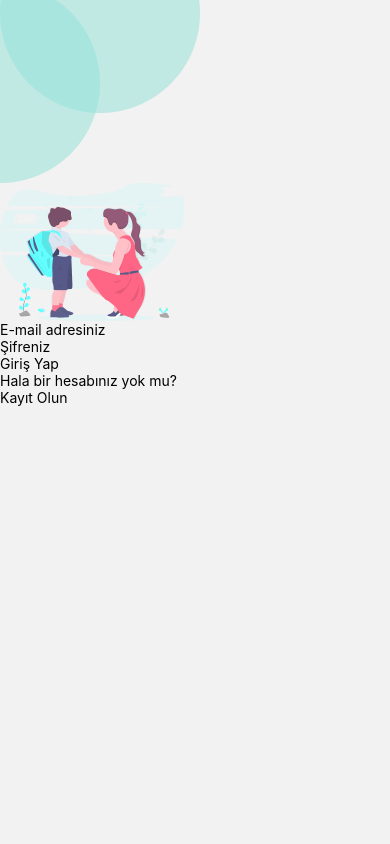
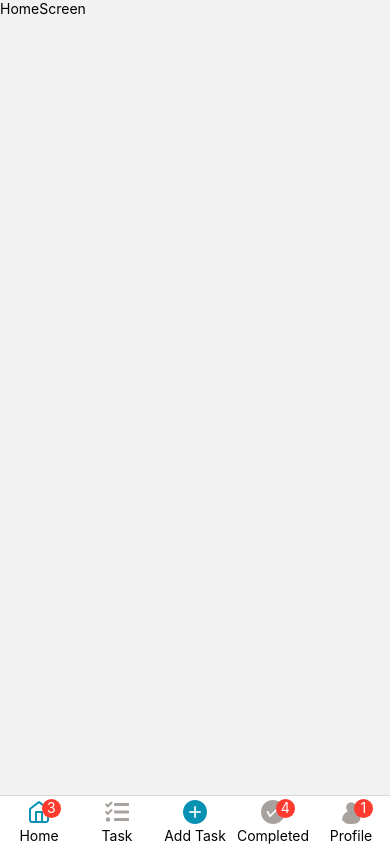
Before and after one commit to ibrahimkamay/rn_todo_app, a React Native app: screen / in a window 390 px wide. Built offline with nearby package versions, Linux system fonts and the light colour scheme.

Commit message:
added bottom bar for users

```diff
--- a/package.json
+++ b/package.json
@@ -10,6 +10,7 @@
   },
   "dependencies": {
     "@expo/vector-icons": "^14.0.2",
+    "@react-navigation/bottom-tabs": "^6.6.1",
     "@react-navigation/native": "^6.1.18",
     "@react-navigation/stack": "^6.4.1",
     "@reduxjs/toolkit": "^2.2.7",
--- a/src/navigation/UserStack.js
+++ b/src/navigation/UserStack.js
@@ -1,10 +1,116 @@
-import { Text, View } from "react-native";
 import React from "react";
+import { Text } from "react-native";
+import Feather from "@expo/vector-icons/Feather";
+import { createBottomTabNavigator } from "@react-navigation/bottom-tabs";
+import { AntDesign, FontAwesome5, Zocial } from "@expo/vector-icons";
+
+import {
+  HomeScreen,
+  TaskScreen,
+  Profile,
+  AddTaskScreen,
+  CompletedScreen,
+} from "../screen";
+import { NavigationContainer } from "@react-navigation/native";
+
+const Tab = createBottomTabNavigator();
 
 export default function UserStack() {
   return (
-    <View>
-      <Text>UserStack</Text>
-    </View>
+    <NavigationContainer>
+      <Tab.Navigator screenOptions={{ headerShown: false }}>
+        <Tab.Screen
+          options={{
+            tabBarLabel: ({ focused }) =>
+              focused ? (
+                <Text className="font-bold text-[11px] text-cyan-600">
+                  Home
+                </Text>
+              ) : (
+                <Text className="font-bold text-[11px] text-gray-400">
+                  Home
+                </Text>
+              ),
+            tabBarIcon: ({ focused }) =>
+              focused ? (
+                <Feather name="home" size={24} color="#0891b2" />
+              ) : (
+                <Feather name="home" size={24} color="#a8a29e" />
+              ),
+            tabBarBadge: 3,
+          }}
+          name="Home"
+          component={HomeScreen}
+        />
+        <Tab.Screen
+          options={{
+            tabBarLabel: ({ focused }) =>
+              focused ? (
+                <Text className="text-[11px] text-cyan-600">Task</Text>
+              ) : (
+                <Text className="text-[11px] text-gray-400">Task</Text>
+              ),
+            tabBarIcon: ({ focused }) =>
+              focused ? (
+                <FontAwesome5 name="tasks" size={24} color="#0891b2" />
+              ) : (
+                <FontAwesome5 name="tasks" size={24} color="#a8a29e" />
+              ),
+          }}
+          name="Task"
+          component={TaskScreen}
+        />
+        <Tab.Screen
+          options={{
+            tabBarLabel: () => (
+              <Text className="text-[11px] text-cyan-600">Add Task</Text>
+            ),
+            tabBarIcon: () => (
+              <AntDesign name="pluscircle" size={24} color="#0891b2" />
+            ),
+          }}
+          name="addTask"
+          component={AddTaskScreen}
+        />
+        <Tab.Screen
+          options={{
+            tabBarLabel: ({ focused }) =>
+              focused ? (
+                <Text className="text-[11px] text-cyan-600">Completed</Text>
+              ) : (
+                <Text className="text-[11px] text-gray-400">Completed</Text>
+              ),
+            tabBarIcon: ({ focused }) =>
+              focused ? (
+                <AntDesign name="checkcircle" size={24} color="#0891b2" />
+              ) : (
+                <AntDesign name="checkcircle" size={24} color="#a8a29e" />
+              ),
+            tabBarBadge: 4,
+          }}
+          name="Competed"
+          component={CompletedScreen}
+        />
+        <Tab.Screen
+          options={{
+            tabBarLabel: ({ focused }) =>
+              focused ? (
+                <Text className="text-[11px] text-cyan-600">Profile</Text>
+              ) : (
+                <Text className="text-[11px] text-gray-400">Profile</Text>
+              ),
+            tabBarIcon: ({ focused }) =>
+              focused ? (
+                <Zocial name="guest" size={24} color="#0891b2" />
+              ) : (
+                <Zocial name="guest" size={24} color="#a8a29e" />
+              ),
+            tabBarBadge: 1,
+          }}
+          name="Profile"
+          component={Profile}
+        />
+      </Tab.Navigator>
+    </NavigationContainer>
   );
 }
--- a/src/navigation/index.jsx
+++ b/src/navigation/index.jsx
@@ -5,7 +5,7 @@ import Loader from "../shared/Loader";
 import { useSelector } from "react-redux";
 
 export default function StackNavigator() {
-  const isLogin = false;
+  const isLogin = true;
   const { loader } = useSelector((state) => state.general);
   return (
     <>
--- /dev/null
+++ b/src/screen/AddTaskScreen.jsx
@@ -0,0 +1,10 @@
+import { Text, View } from "react-native";
+import React from "react";
+
+export default function AddTaskScreen() {
+  return (
+    <View>
+      <Text>AddTaskScreen</Text>
+    </View>
+  );
+}
--- /dev/null
+++ b/src/screen/CompletedScreen.jsx
@@ -0,0 +1,10 @@
+import { Text, View } from "react-native";
+import React from "react";
+
+export default function CompletedScreen() {
+  return (
+    <View>
+      <Text>CompletedScreen</Text>
+    </View>
+  );
+}
--- /dev/null
+++ b/src/screen/Profile.jsx
@@ -0,0 +1,10 @@
+import { Text, View } from "react-native";
+import React from "react";
+
+export default function Profile() {
+  return (
+    <View>
+      <Text>Profile</Text>
+    </View>
+  );
+}
--- /dev/null
+++ b/src/screen/TaskScreen.jsx
@@ -0,0 +1,10 @@
+import { Text, View } from "react-native";
+import React from "react";
+
+export default function TaskScreen() {
+  return (
+    <View>
+      <Text>TaskScreen</Text>
+    </View>
+  );
+}
--- a/src/screen/index.js
+++ b/src/screen/index.js
@@ -1,5 +1,17 @@
 import HomeScreen from "./HomeScreen";
 import LoginScreen from "./LoginScreen";
 import RegisterScreen from "./RegisterScreen";
+import TaskScreen from "./TaskScreen";
+import Profile from "./Profile";
+import CompletedScreen from "./CompletedScreen";
+import AddTaskScreen from "./AddTaskScreen";
 
-export { HomeScreen, LoginScreen, RegisterScreen };
+export {
+  HomeScreen,
+  LoginScreen,
+  RegisterScreen,
+  TaskScreen,
+  Profile,
+  CompletedScreen,
+  AddTaskScreen,
+};
```
Also changed, not shown: 1 other file (tests, documents, lock files or other folders).
